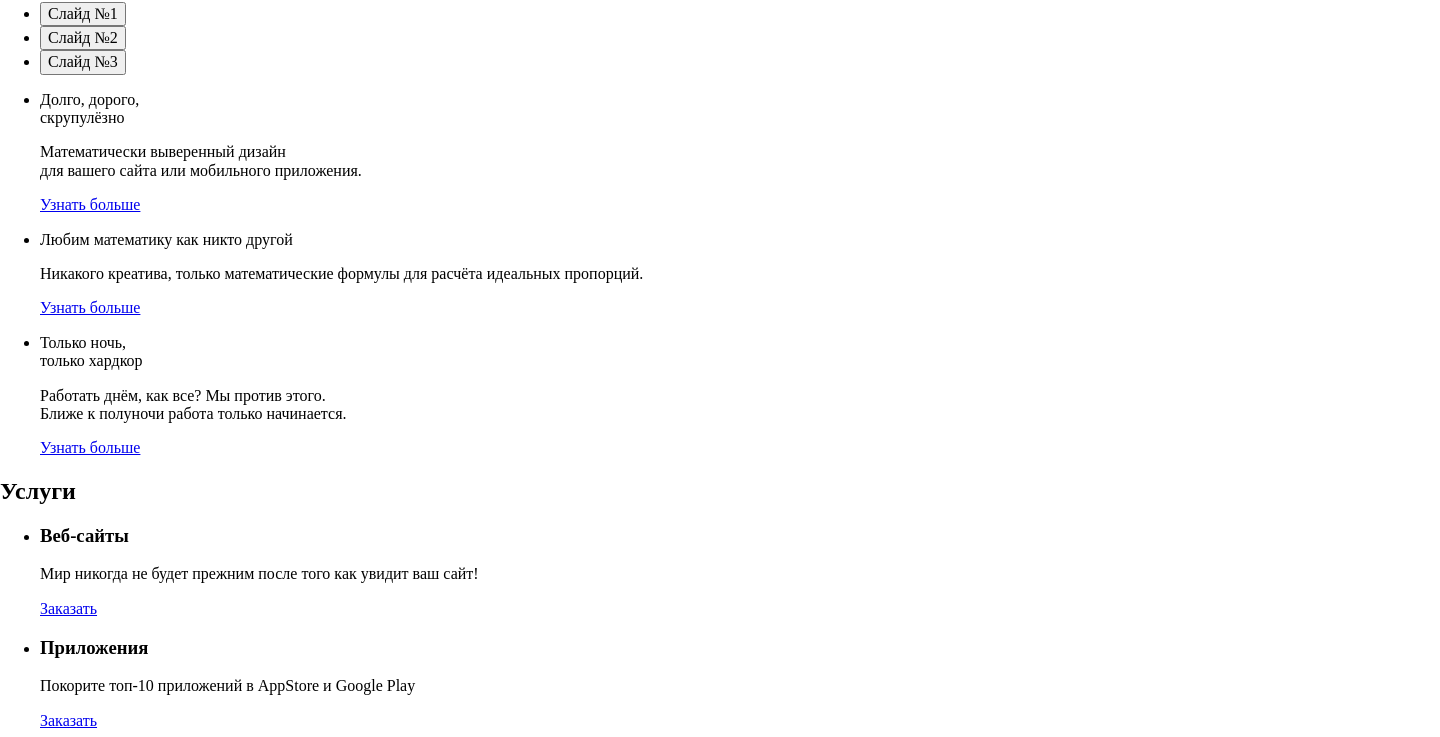
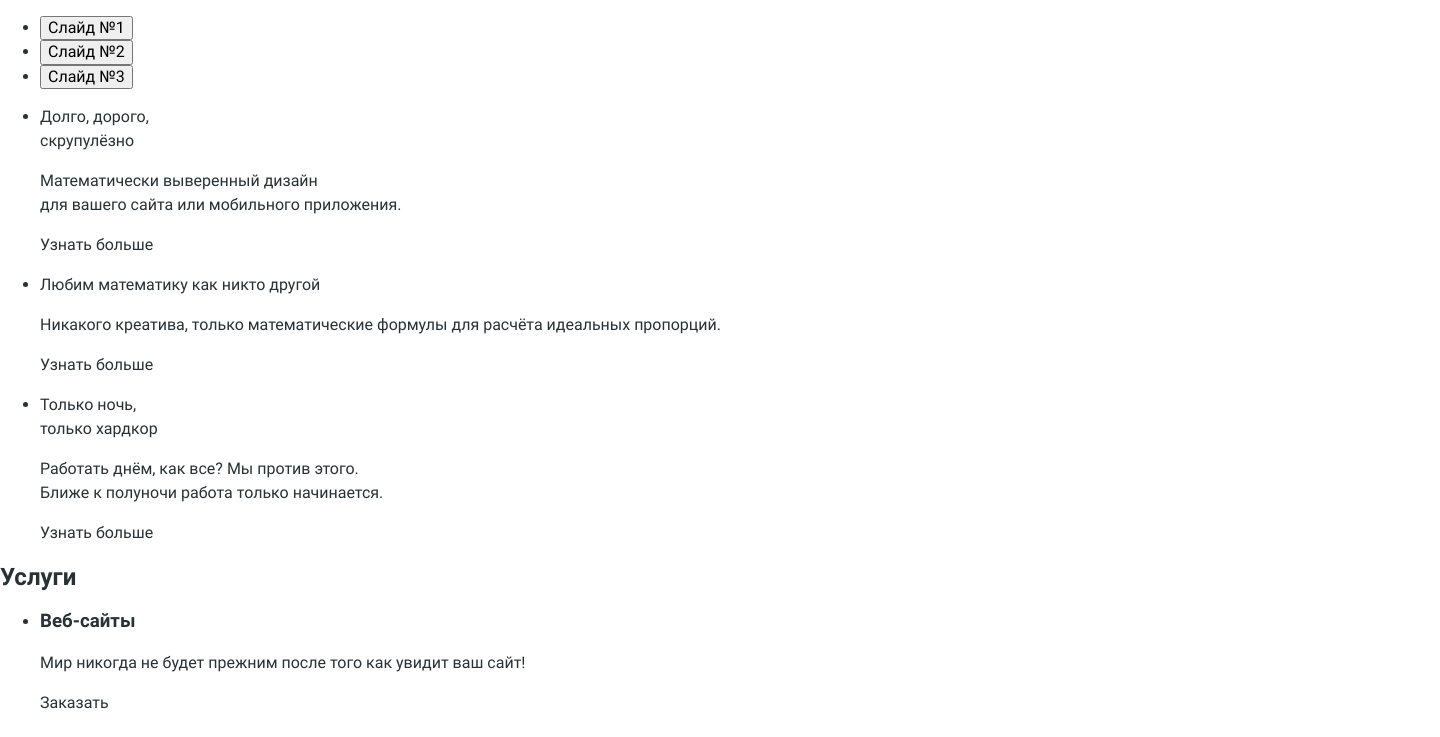
Before and after one commit to yialo/html_1, a plain HTML site: page index.html in a window 1280 px wide. Shown: the part 319-1056 px from the top of the page, 1440 px wide, since content can reach past the window. Drawn offline with Linux system fonts and the light colour scheme.

Commit message:
body style added

```diff
--- a/css/style.css
+++ b/css/style.css
@@ -37,9 +37,15 @@
 
 /* Global */
 
-/*
+
 body {
-  min-width: 1200px;i
+  min-width: 1200px;
+
+  font-size: 16px;
+  line-height: 24px;
+  font-weight: 400;
+  font-family: "Roboto", "Arial", sans-serif;
+  color: #283136;
 
   background-color: #ffffff;
 }
@@ -54,6 +60,7 @@ a {
   text-decoration: none;
 }
 
+/*
 .visually-hidden {
   position: absolute;
 
@@ -79,7 +86,7 @@ a {
   margin: 0 auto;
   padding: 0 20px;zz
 }
-*/
+ */
 
 /* Header */
 
```
